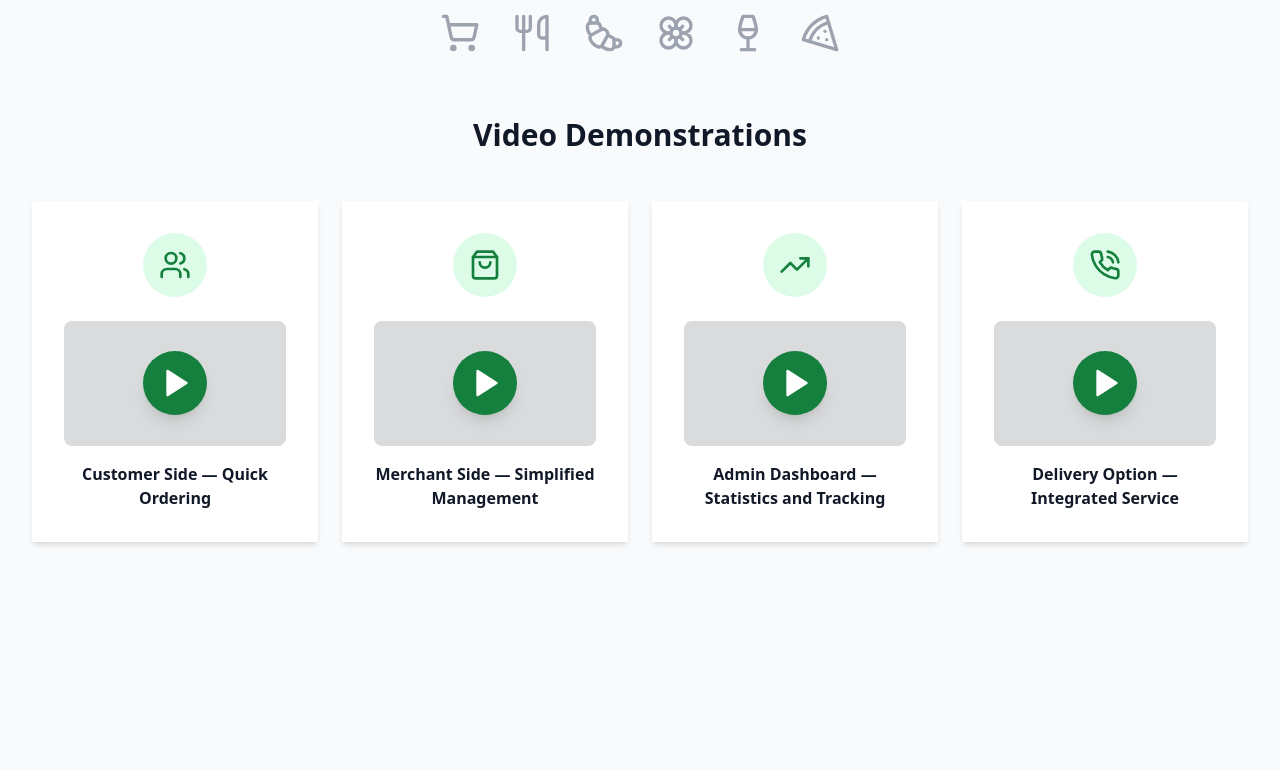
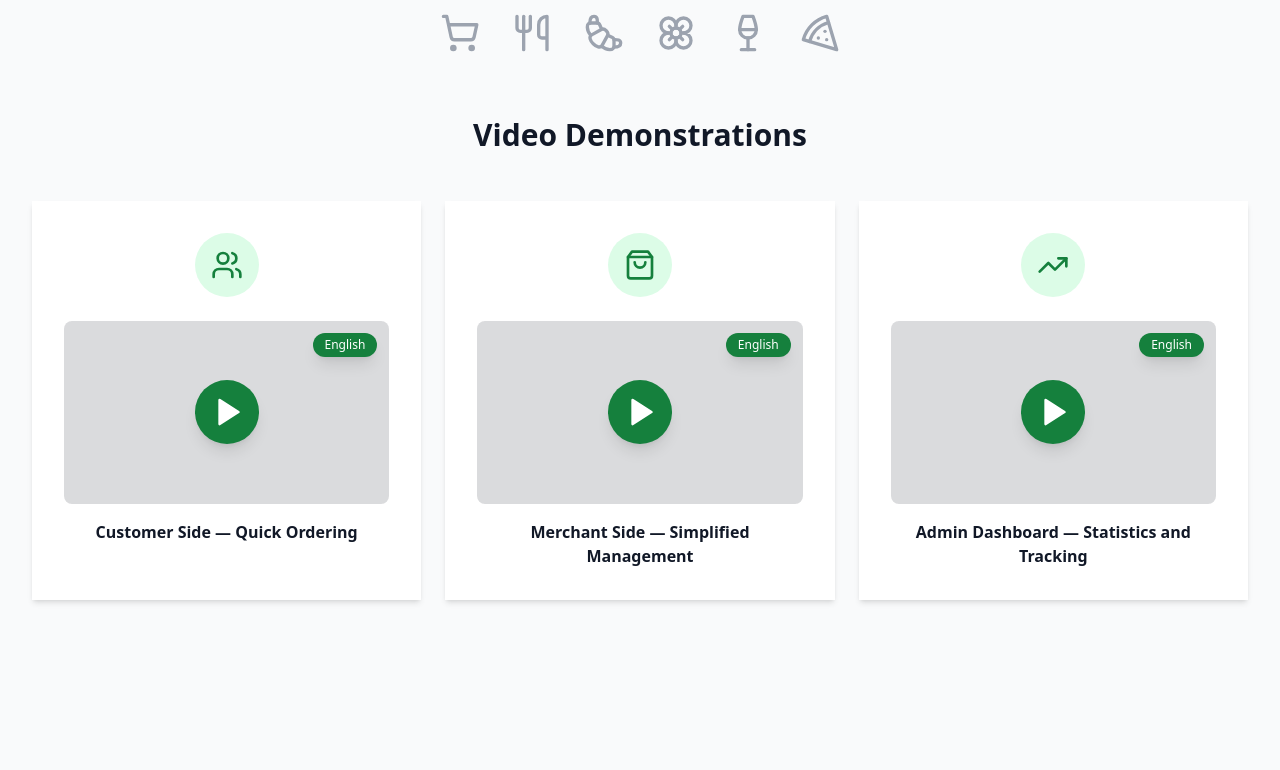
Before and after one commit to ALICE4765-326/digismart, a React (Vite) app: page /solutions in a window 1280 px wide. Shown: the part 603-1373 px from the top of the page. Built offline with nearby package versions, Linux system fonts and the light colour scheme.

Commit message:
Updated Solutions.tsx

```diff
--- a/src/components/Solutions/VideoCard.tsx
+++ b/src/components/Solutions/VideoCard.tsx
@@ -7,9 +7,10 @@ interface VideoCardProps {
   icon: LucideIcon;
   titleKey: string;
   videoUrl: string;
+  language: string;
 }
 
-export const VideoCard: React.FC<VideoCardProps> = ({ icon: Icon, titleKey, videoUrl }) => {
+export const VideoCard: React.FC<VideoCardProps> = ({ icon: Icon, titleKey, videoUrl, language }) => {
   const { t } = useTranslation();
   const [isModalOpen, setIsModalOpen] = useState(false);
 
@@ -35,6 +36,11 @@ export const VideoCard: React.FC<VideoCardProps> = ({ icon: Icon, titleKey, vide
               <Play className="h-8 w-8 text-white ml-1" fill="currentColor" />
             </div>
           </div>
+          {language && (
+            <div className="absolute top-3 right-3 bg-primary-600 text-white text-xs font-medium px-3 py-1 rounded-full shadow-lg">
+              {language}
+            </div>
+          )}
         </div>
         <h3 className="text-center font-semibold text-gray-900">
           {t(titleKey)}
--- a/src/i18n/locales/en.json
+++ b/src/i18n/locales/en.json
@@ -50,19 +50,18 @@
       "videos": {
         "merchant": {
           "title": "Merchant Side — Simplified Management",
-          "url": ""
+          "url": "",
+          "language": "English"
         },
         "customer": {
           "title": "Customer Side — Quick Ordering",
-          "url": ""
+          "url": "",
+          "language": "English"
         },
         "admin": {
           "title": "Admin Dashboard — Statistics and Tracking",
-          "url": ""
-        },
-        "delivery": {
-          "title": "Delivery Option — Integrated Service",
-          "url": ""
+          "url": "",
+          "language": "English"
         }
       }
     },
--- a/src/i18n/locales/fr.json
+++ b/src/i18n/locales/fr.json
@@ -50,19 +50,18 @@
       "videos": {
         "merchant": {
           "title": "Côté commerçant — Gestion simplifiée",
-          "url": "https://www.youtube.com/embed/erFI4_WnAcI"
+          "url": "https://www.youtube.com/embed/erFI4_WnAcI",
+          "language": "Français"
         },
         "customer": {
           "title": "Côté client — Commande rapide",
-          "url": "https://www.youtube.com/embed/M3mP4NmiIew"
+          "url": "https://www.youtube.com/embed/M3mP4NmiIew",
+          "language": "Français"
         },
         "admin": {
           "title": "Espace administratif — Statistiques et suivi",
-          "url": "https://www.youtube.com/embed/v7QcD8cxnrY"
-        },
-        "delivery": {
-          "title": "Option livraison — Service intégré",
-          "url": ""
+          "url": "https://www.youtube.com/embed/v7QcD8cxnrY",
+          "language": "Français"
         }
       }
     },
--- a/src/i18n/locales/pt.json
+++ b/src/i18n/locales/pt.json
@@ -50,19 +50,18 @@
       "videos": {
         "merchant": {
           "title": "Lado gestão — Gestão de encomendas simplificada",
-          "url": "https://www.youtube.com/embed/URCzTsOT4_Q"
+          "url": "https://www.youtube.com/embed/URCzTsOT4_Q",
+          "language": "Português"
         },
         "customer": {
           "title": "Lado do cliente — Pedido rápido",
-          "url": "https://www.youtube.com/embed/erm9XnpgEOk"
+          "url": "https://www.youtube.com/embed/erm9XnpgEOk",
+          "language": "Português"
         },
         "admin": {
           "title": "Painel administrativo — Estatísticas",
-          "url": "https://www.youtube.com/embed/v7QcD8cxnrY"
-        },
-        "delivery": {
-          "title": "Opção de entrega — Serviço opcional",
-          "url": ""
+          "url": "https://www.youtube.com/embed/v7QcD8cxnrY",
+          "language": "Português"
         }
       }
     },
--- a/src/pages/Solutions.tsx
+++ b/src/pages/Solutions.tsx
@@ -14,13 +14,12 @@ export const Solutions = () => {
     { icon: Pizza },
   ];
 
-  const videos = t('solutions.appTakeAway.videos', { returnObjects: true }) as Record<string, { title: string; url: string }>;
+  const videos = t('solutions.appTakeAway.videos', { returnObjects: true }) as Record<string, { title: string; url: string; language: string }>;
 
   const videoCards = [
-    { icon: Users, titleKey: 'solutions.appTakeAway.videos.customer.title', videoUrl: videos.customer?.url || '' },
-    { icon: ShoppingBag, titleKey: 'solutions.appTakeAway.videos.merchant.title', videoUrl: videos.merchant?.url || '' },
-    { icon: TrendingUp, titleKey: 'solutions.appTakeAway.videos.admin.title', videoUrl: videos.admin?.url || '' },
-    { icon: PhoneCall, titleKey: 'solutions.appTakeAway.videos.delivery.title', videoUrl: videos.delivery?.url || '' },
+    { icon: Users, titleKey: 'solutions.appTakeAway.videos.customer.title', videoUrl: videos.customer?.url || '', language: videos.customer?.language || '' },
+    { icon: ShoppingBag, titleKey: 'solutions.appTakeAway.videos.merchant.title', videoUrl: videos.merchant?.url || '', language: videos.merchant?.language || '' },
+    { icon: TrendingUp, titleKey: 'solutions.appTakeAway.videos.admin.title', videoUrl: videos.admin?.url || '', language: videos.admin?.language || '' },
   ];
 
   const futureProjects = [
@@ -72,13 +71,14 @@ export const Solutions = () => {
             <h2 className="text-3xl font-bold text-gray-900 text-center mb-12">
               {t('solutions.appTakeAway.videosTitle')}
             </h2>
-            <div className="grid grid-cols-1 md:grid-cols-2 lg:grid-cols-4 gap-6">
+            <div className="grid grid-cols-1 md:grid-cols-2 lg:grid-cols-3 gap-6">
               {videoCards.map((card, index) => (
                 <VideoCard
                   key={index}
                   icon={card.icon}
                   titleKey={card.titleKey}
                   videoUrl={card.videoUrl}
+                  language={card.language}
                 />
               ))}
             </div>
```
